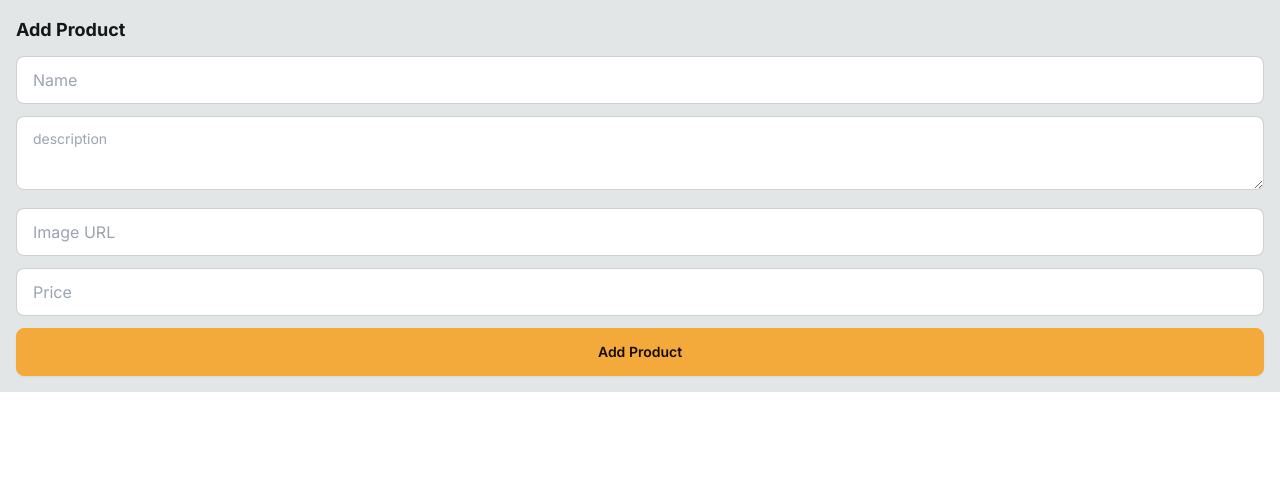
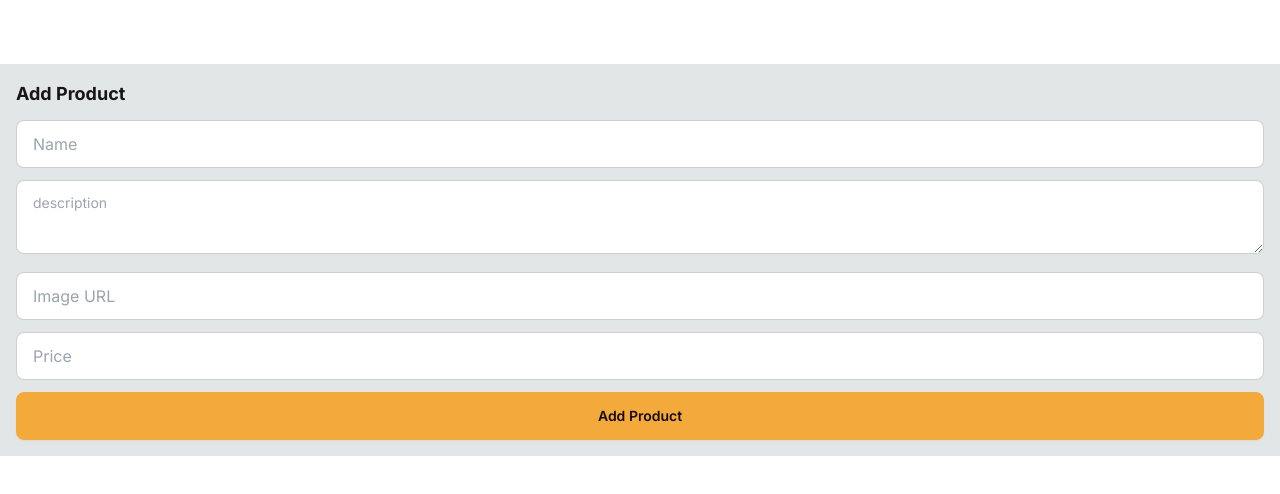
Before and after one commit to anuja-rahul/shop-nextjs, a Next.js app: page /add-product in a window 1280 px wide. Shown: the top 494 px of the page. Built offline with nearby package versions, Linux system fonts and the light colour scheme.

Commit message:
added NavBar component

```diff
--- /dev/null
+++ b/src/app/Navbar/Navbar.tsx
@@ -0,0 +1,7 @@
+export default function Navbar() {
+  return (
+    <div className="bg-base-100">
+      <div className="navbar m-auto max-w-7xl flex-col gap-2 sm:flex-row"></div>
+    </div>
+  );
+}
--- a/src/app/layout.tsx
+++ b/src/app/layout.tsx
@@ -1,6 +1,7 @@
 import type { Metadata } from "next";
 import { Inter } from "next/font/google";
 import "./globals.css";
+import Navbar from "./Navbar/Navbar";
 
 const inter = Inter({ subsets: ["latin"] });
 
@@ -20,6 +21,7 @@ export default function RootLayout({
   return (
     <html lang="en">
       <body className={inter.className}>
+        <Navbar />
         <main className="m-auto min-w-[300px] max-w-7xl p-4">{children}</main>
       </body>
     </html>
```
Also changed, not shown: 1 other file (tests, documents, lock files or other folders).
